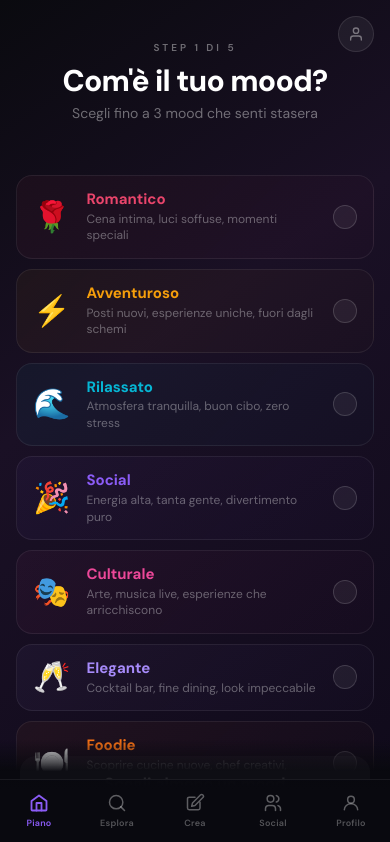
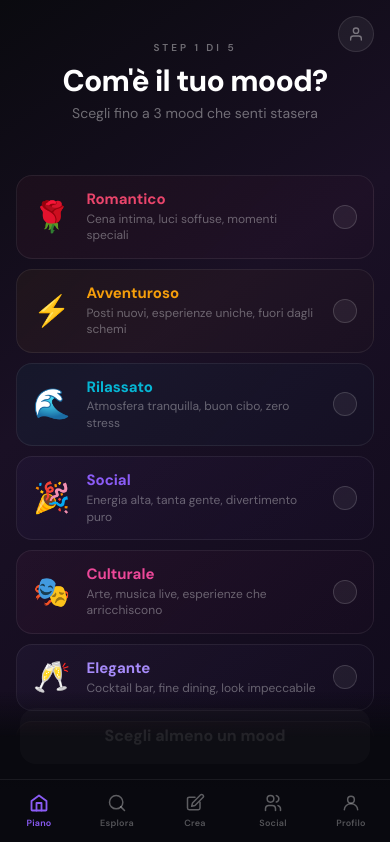
Before and after one commit to Federico-Journey/my-mood, a Next.js app: page / in a window 390 px wide. Shown: the top 842 px of the page. Built offline with nearby package versions, Linux system fonts and the light colour scheme; no server answers.

Commit message:
fix: CTA mood selector sopra la NavBar su mobile

```diff
--- a/src/components/MoodSelector.tsx
+++ b/src/components/MoodSelector.tsx
@@ -34,7 +34,7 @@ export default function MoodSelector({ onSelect }: Props) {
   const accentColor = firstMood?.color ?? "#8B5CF6";
 
   return (
-    <div className="min-h-screen flex flex-col items-center px-4 pt-10 pb-32">
+    <div className="min-h-screen flex flex-col items-center px-4 pt-10 pb-48">
       {/* Header */}
       <p className="text-white/40 text-[10px] tracking-[3px] uppercase font-semibold mb-2 animate-fade-in-up">
         step 1 di 5
@@ -125,9 +125,12 @@ export default function MoodSelector({ onSelect }: Props) {
         })}
       </div>
 
-      {/* CTA fisso in basso */}
-      <div className="fixed bottom-0 left-0 right-0 px-5 pb-8 pt-4 z-50"
-        style={{ background: "linear-gradient(to top, #09090f 70%, transparent)" }}
+      {/* CTA fisso in basso — pb-24 per stare sopra la NavBar (h-16 = 64px + safe area) */}
+      <div className="fixed bottom-0 left-0 right-0 px-5 pt-4 z-50"
+        style={{
+          background: "linear-gradient(to top, #09090f 70%, transparent)",
+          paddingBottom: "calc(env(safe-area-inset-bottom, 0px) + 5rem)",
+        }}
       >
         <button
           onClick={() => canContinue && onSelect(selected)}
```
